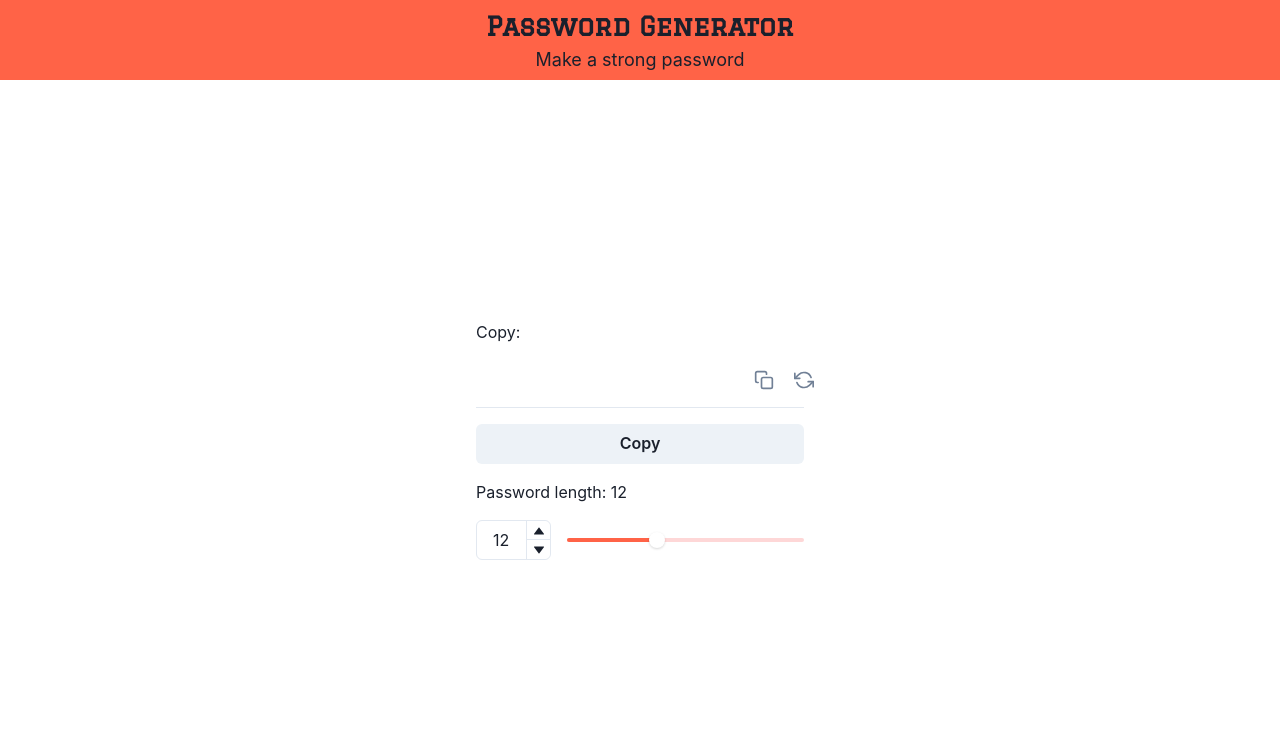
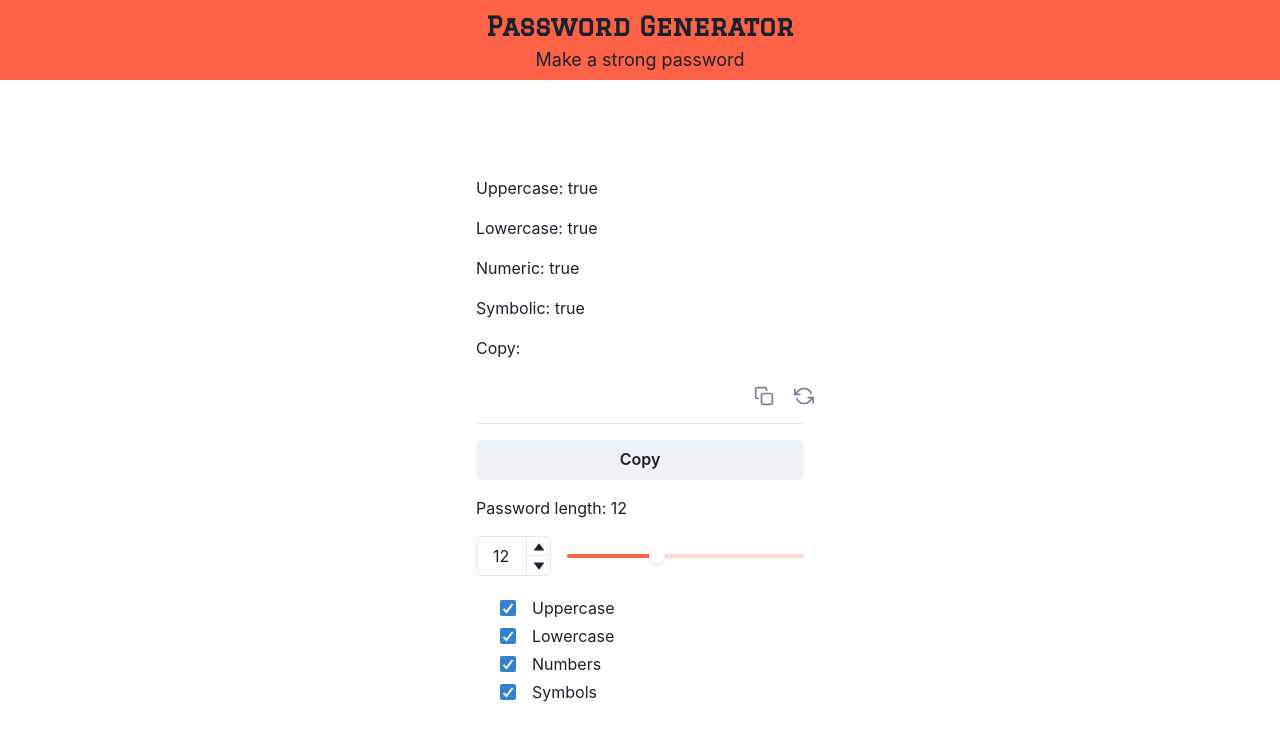
Before and after one commit to kristenprescott/password-generator, a React (Create React App) app: page / in a window 1280 px wide. Shown: the top 740 px of the page. Built offline with nearby package versions, Linux system fonts and the light colour scheme.

Commit message:
adde checkboxes for options

```diff
--- a/src/components/Display.tsx
+++ b/src/components/Display.tsx
@@ -1,10 +1,12 @@
 import { FiCopy, FiRefreshCcw } from "react-icons/fi";
 import {
   Button,
+  Flex,
   Icon,
   Input,
   InputGroup,
   InputRightElement,
+  Spacer,
   Stack,
   Text,
 } from "@chakra-ui/react";
@@ -12,6 +14,7 @@ import { InlineStylesModel } from "models/InlineStylesModel";
 import { useState, useRef } from "react";
 import CopyToClipboard from "react-copy-to-clipboard";
 import { PasswordLengthInputs } from "./PasswordLengthInputs";
+import { PasswordCharsCheckboxes } from "./PasswordCharsCheckboxes";
 
 const styles: InlineStylesModel = {
   main: {
@@ -31,14 +34,15 @@ export const Display = (): JSX.Element => {
   );
   const [password, _setPassword] = useState("");
   const [passwordLength, _setPasswordLength] = useState(12);
+  const [isUppercase, _setIsUppercase] = useState(true);
+  const [isLowercase, _setIsLowercase] = useState(true);
+  const [isNumeric, _setIsNumeric] = useState(true);
+  const [isSymbolic, _setIsSymbolic] = useState(true);
   const [copy, _setCopy] = useState("");
 
   const passwordRef = useRef(null);
 
-  const handleNumberChange = (
-    valueAsString: string,
-    valueAsNumber: number
-  ): void => {
+  const handleNumberChange = (valueAsString: string): void => {
     _setPasswordLength(parseInt(valueAsString));
   };
 
@@ -46,8 +50,17 @@ export const Display = (): JSX.Element => {
     _setPasswordLength(passwordLength);
   };
 
-  const handleCopy = () => {
-    _setCopy(password);
+  const handleUppercaseChange = (e: React.ChangeEvent<HTMLInputElement>) => {
+    _setIsUppercase(e.target.checked);
+  };
+  const handleLowercaseChange = (e: React.ChangeEvent<HTMLInputElement>) => {
+    _setIsLowercase(e.target.checked);
+  };
+  const handleNumericChange = (e: React.ChangeEvent<HTMLInputElement>) => {
+    _setIsNumeric(e.target.checked);
+  };
+  const handleSymbolicChange = (e: React.ChangeEvent<HTMLInputElement>) => {
+    _setIsSymbolic(e.target.checked);
   };
 
   const getRandomInteger = (min: number, max: number) => {
@@ -72,6 +85,10 @@ export const Display = (): JSX.Element => {
     _setPassword(passwordCharacters(characters, passwordLength));
   };
 
+  const handleCopy = () => {
+    _setCopy(password);
+  };
+
   const copyClipboard = () => {
     console.log("copying...");
   };
@@ -79,7 +96,12 @@ export const Display = (): JSX.Element => {
   return (
     <div style={styles.main}>
       <Stack spacing={4}>
+        <Text>Uppercase: {isUppercase.toString()}</Text>
+        <Text>Lowercase: {isLowercase.toString()}</Text>
+        <Text>Numeric: {isNumeric.toString()}</Text>
+        <Text>Symbolic: {isSymbolic.toString()}</Text>
         <Text>Copy: {copy}</Text>
+
         <InputGroup>
           <InputRightElement
             children={
@@ -116,6 +138,20 @@ export const Display = (): JSX.Element => {
           handleSliderChange={handleSliderChange}
           handleNumberChange={handleNumberChange}
         />
+
+        <Flex justifyContent="center" alignItems="center">
+          <PasswordCharsCheckboxes
+            isUppercase={isUppercase}
+            isLowercase={isLowercase}
+            isNumeric={isNumeric}
+            isSymbolic={isSymbolic}
+            handleUppercaseChange={handleUppercaseChange}
+            handleLowercaseChange={handleLowercaseChange}
+            handleNumericChange={handleNumericChange}
+            handleSymbolicChange={handleSymbolicChange}
+          />
+          <Spacer />
+        </Flex>
       </Stack>
     </div>
   );
--- /dev/null
+++ b/src/components/PasswordCharsCheckboxes.tsx
@@ -0,0 +1,60 @@
+import { Stack, Checkbox } from "@chakra-ui/react";
+
+interface Props {
+  isUppercase: boolean;
+  isLowercase: boolean;
+  isNumeric: boolean;
+  isSymbolic: boolean;
+  handleUppercaseChange: (e: React.ChangeEvent<HTMLInputElement>) => void;
+  handleLowercaseChange: (e: React.ChangeEvent<HTMLInputElement>) => void;
+  handleNumericChange: (e: React.ChangeEvent<HTMLInputElement>) => void;
+  handleSymbolicChange: (e: React.ChangeEvent<HTMLInputElement>) => void;
+}
+
+export const PasswordCharsCheckboxes = ({
+  isUppercase,
+  isLowercase,
+  isNumeric,
+  isSymbolic,
+  handleUppercaseChange,
+  handleLowercaseChange,
+  handleNumericChange,
+  handleSymbolicChange,
+}: Props) => {
+  return (
+    <Stack pl={6} mt={1} spacing={1}>
+      <Checkbox
+        isChecked={isUppercase}
+        onChange={handleUppercaseChange}
+        spacing="1rem"
+        defaultChecked
+      >
+        Uppercase
+      </Checkbox>
+      <Checkbox
+        isChecked={isLowercase}
+        onChange={handleLowercaseChange}
+        spacing="1rem"
+        defaultChecked
+      >
+        Lowercase
+      </Checkbox>
+      <Checkbox
+        isChecked={isNumeric}
+        onChange={handleNumericChange}
+        spacing="1rem"
+        defaultChecked
+      >
+        Numbers
+      </Checkbox>
+      <Checkbox
+        isChecked={isSymbolic}
+        onChange={handleSymbolicChange}
+        spacing="1rem"
+        defaultChecked
+      >
+        Symbols
+      </Checkbox>
+    </Stack>
+  );
+};
```
